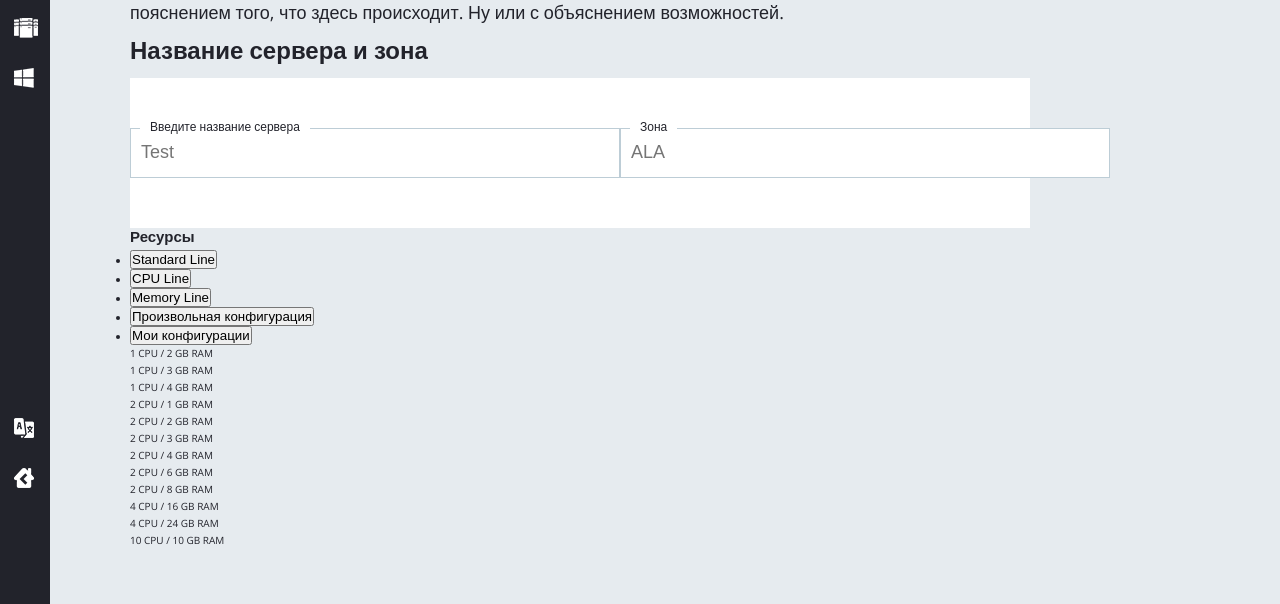
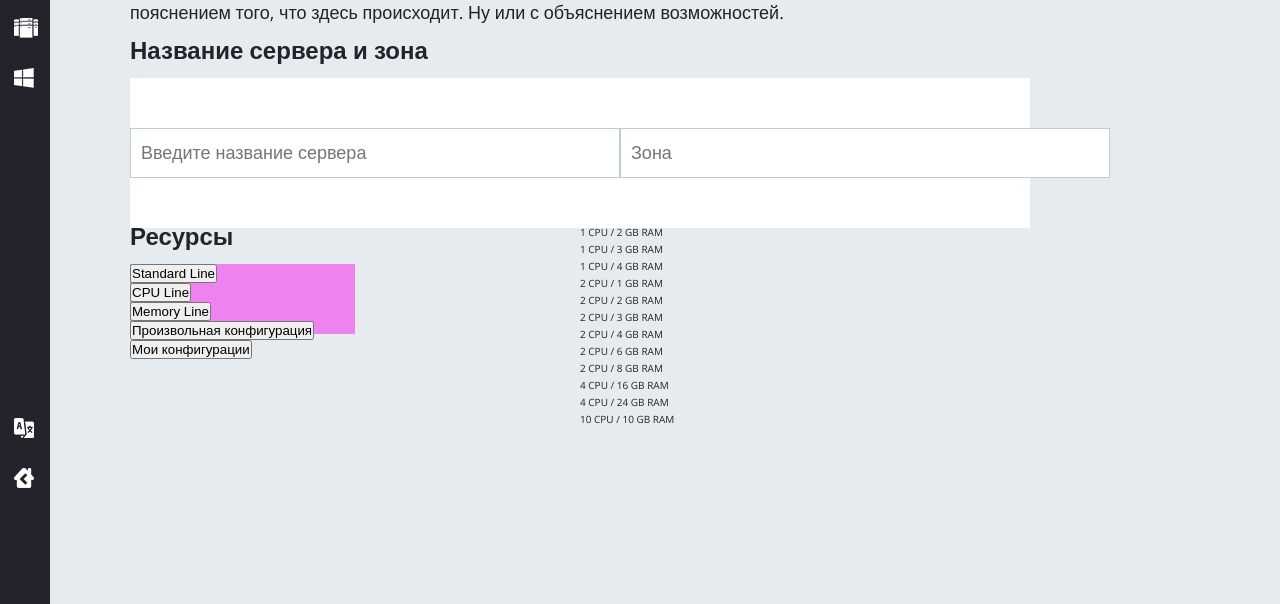
Before and after one commit to oxtnpi/test-ps, a website: page index.html in a window 1280 px wide. Shown: the part 196-800 px from the top of the page. Drawn offline with nearby package versions, Linux system fonts and the light colour scheme.

Commit message:
add animation for input

```diff
--- a/index.html
+++ b/index.html
@@ -86,38 +86,40 @@
 <section class="search">
   <h2 class="search__title">Название сервера и зона</h2>
   <div class="search__container">
-    <label class="search__label" for="server-name"> <span class="search__span">Введите название сервера </span>
-    <input type="text" class="search__input" id="server-name" placeholder="Test">
+    <label class="search__label" for="server-name">
+    <input type="text" class="search__input" id="server-name" placeholder="Введите название сервера">
+    <span class="search__span">Введите название сервера </span>
   </label>
-    <label class="search__label" for="zone"> <span class="search__span">Зона</span>
-    <input type="text" class="search__input" id="zone" placeholder="ALA">
+    <label class="search__label" for="zone">
+    <input type="text" class="search__input" id="zone" placeholder="Зона">
+    <span class="search__span">Зона</span>
   </label>
   </div>
 </section>
 
 <section class="resources">
   <h2 class="resources__title">Ресурсы</h2>
-  <ul class="resourse-nav">
-    <li class="resourse-nav__item"><button class="resource-nav__button">Standard Line</button></li>
-    <li class="resourse-nav__item"><button class="resource-nav__button">CPU Line</button></li>
-    <li class="resourse-nav__item"><button class="resource-nav__button">Memory Line</button></li>
-    <li class="resourse-nav__item"><button class="resource-nav__button">Произвольная конфигурация</button></li>
-    <li class="resourse-nav__item"><button class="resource-nav__button">Мои конфигурации</button></li>
+  <ul class="resources-nav">
+    <li class="resources-nav__item"><button class="resources-nav__button">Standard Line</button></li>
+    <li class="resources-nav__item"><button class="resources-nav__button">CPU Line</button></li>
+    <li class="resources-nav__item"><button class="rresources-nav__button">Memory Line</button></li>
+    <li class="resources-nav__item"><button class="resources-nav__button">Произвольная конфигурация</button></li>
+    <li class="resources-nav__item"><button class="resources-nav__button">Мои конфигурации</button></li>
   </ul>
 
-  <div class="recources-container">
-    <div class="recourcers-container__item">1 CPU / 2 GB RAM</div>
-    <div class="recourcers-container__item">1 CPU / 3 GB RAM</div>
-    <div class="recourcers-container__item">1 CPU / 4 GB RAM</div>
-    <div class="recourcers-container__item">2 CPU / 1 GB RAM</div>
-    <div class="recourcers-container__item">2 CPU / 2 GB RAM</div>
-    <div class="recourcers-container__item">2 CPU / 3 GB RAM</div>
-    <div class="recourcers-container__item">2 CPU / 4 GB RAM</div>
-    <div class="recourcers-container__item">2 CPU / 6 GB RAM</div>
-    <div class="recourcers-container__item">2 CPU / 8 GB RAM</div>
-    <div class="recourcers-container__item">4 CPU / 16 GB RAM</div>
-    <div class="recourcers-container__item">4 CPU / 24 GB RAM</div>
-    <div class="recourcers-container__item">10 CPU / 10 GB RAM</div>
+  <div class="resources-container">
+    <div class="resources-container__item">1 CPU / 2 GB RAM</div>
+    <div class="resources-container__item">1 CPU / 3 GB RAM</div>
+    <div class="resources-container__item">1 CPU / 4 GB RAM</div>
+    <div class="resources-container__item">2 CPU / 1 GB RAM</div>
+    <div class="resources-container__item">2 CPU / 2 GB RAM</div>
+    <div class="resources-container__item">2 CPU / 3 GB RAM</div>
+    <div class="resources-container__item">2 CPU / 4 GB RAM</div>
+    <div class="resources-container__item">2 CPU / 6 GB RAM</div>
+    <div class="resources-container__item">2 CPU / 8 GB RAM</div>
+    <div class="resources-container__item">4 CPU / 16 GB RAM</div>
+    <div class="resources-container__item">4 CPU / 24 GB RAM</div>
+    <div class="resources-container__item">10 CPU / 10 GB RAM</div>
   </div>
 </section>
 
--- a/sass/components/_resources.scss
+++ b/sass/components/_resources.scss
@@ -1,4 +1,25 @@
 .resources{
     grid-row: 7/10;
-    grid-column: 2/5;
+    grid-column: 2/8;
+
+    display: grid;
+
+    grid-template-columns: repeat(4,1fr);
+    grid-template-rows: 40px repeat(5,70px);
+
+    &__title{
+        font-size: $font-size-large;
+        font-weight: 700;
+        line-height: 1;
+        grid-row: 1/2;
+        grid-column: 1/3;
+    }
+
+    &-nav{
+        grid-row: 2/3;
+        grid-column: 1/2;
+        list-style: none;
+        background-color: violet;
+    }
+
 }
--- a/sass/components/_search.scss
+++ b/sass/components/_search.scss
@@ -35,12 +35,13 @@
     &__span{
         display: block;
         position: absolute;
-        top: -1rem;
-        left: 1rem;
+        top: -10px;
+        left: 10px;
         font-size: $font-size-smallest;
         line-height: 1.5;
         padding: 0 10px;
         background-color: $color-white;
+        transition: all .5s;
 
     }
 
@@ -49,25 +50,16 @@
         height: 5rem;
         align-self: center;
         border: 1px solid $color-light;
+        font-size: $font-size-normal;
+        padding-left: 1rem;
+        transition: all .5s;
     }
 
-    &__input::placeholder{
-        font-size: $font-size-normal;
-        padding-left: 1rem;
 
+    &__input:placeholder-shown + &__span {
+        opacity: 0;
+        visibility: hidden;
+        transform: translateY(4rem);
     }
 
-    &__input:placeholder-shown + &__span {
-        top: -10px;
-
-    }
-
-    &__label:hover &__span,
-    &__input:hover &__span,
-    &__input:active &__span
-     {
-      text-decoration: dashed;
-     }
-
-
 }
```
Also changed, not shown: css/style.comp.css, css/style.css, css/style.prifex.css.
